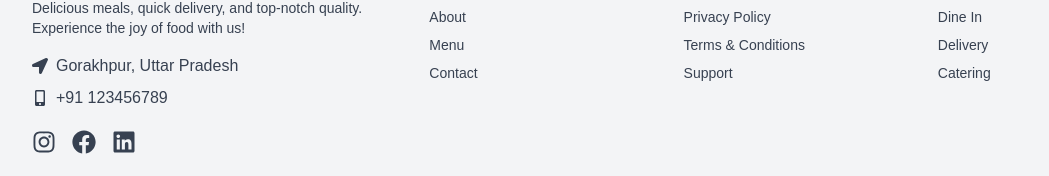
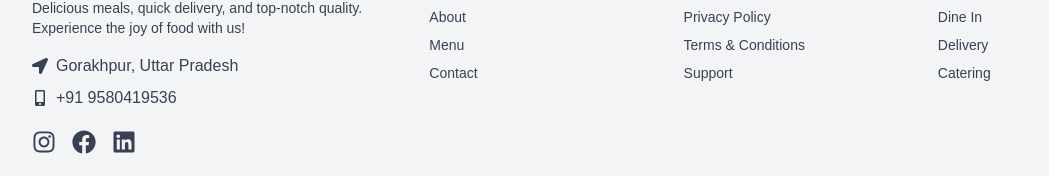
Before and after one commit to NitinKumar1209/Foodies-restaurant, a React (Vite) app: page / in a window 1280 px wide. Shown: the part 2681-2857 px from the top of the page, without its empty margins (40-1089 px from the left). Built offline with nearby package versions, Linux system fonts and the light colour scheme.

Commit message:
Update Footer.jsx

```diff
--- a/src/components/Footer/Footer.jsx
+++ b/src/components/Footer/Footer.jsx
@@ -29,7 +29,7 @@ const Footer = () => {
             </div>
             <div className="flex items-center gap-2">
               <FaMobileAlt />
-              <p>+91 123456789</p>
+              <p>+91 9580419536</p>
             </div>
             {/* Social Icons */}
             <div className="flex gap-4 mt-5 text-2xl">
@@ -39,7 +39,7 @@ const Footer = () => {
               <a href="#" aria-label="Facebook">
                 <FaFacebook />
               </a>
-              <a href="#" aria-label="LinkedIn">
+              <a href="www.linkedin.com/in/nitin-tiwari-9415a6219" aria-label="LinkedIn">
                 <FaLinkedin />
               </a>
             </div>
```
